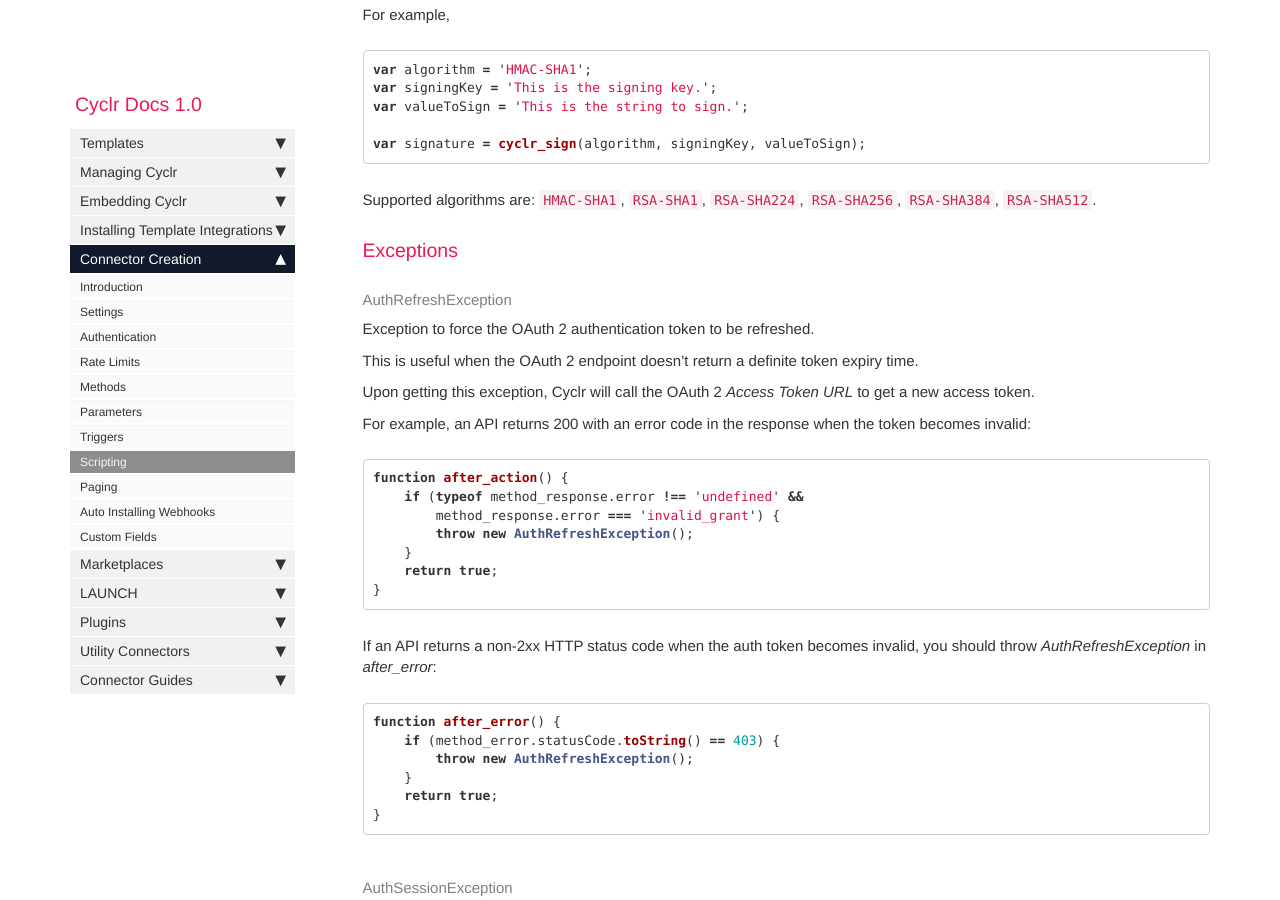
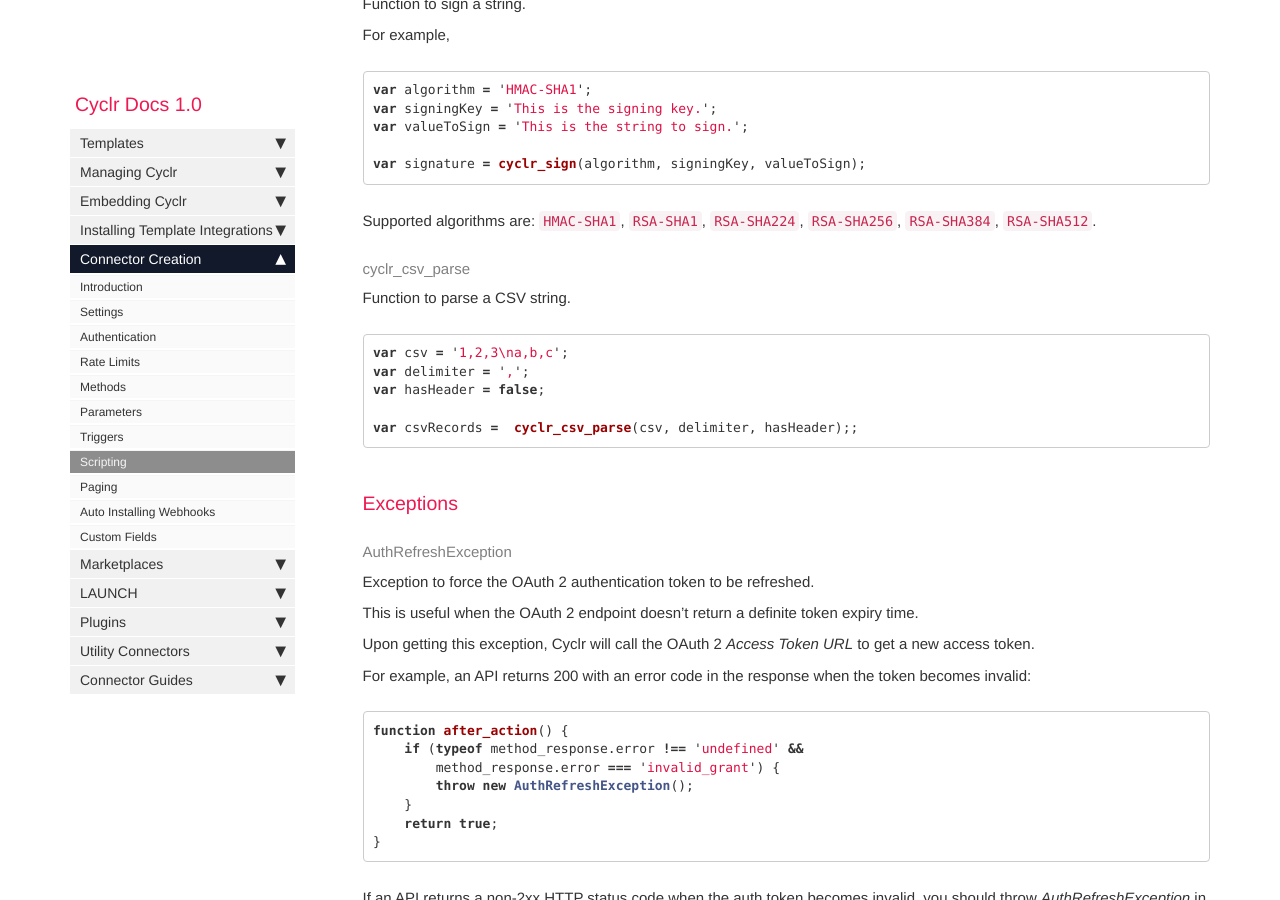
Before and after one commit to sneakysneak/docs, a Jekyll site: the page built from pages/custom-connectors/08-scripting.md, in a window 1280 px wide and 900 px high, scrolled down 7138 px. Built offline with Jekyll 4.4.1, drawn with Linux system fonts in a browser that asks for light colours; nearby versions of some CDN libraries; comment, search, counter and statistics services are not loaded.

Commit message:
Add CSV parse function

````diff
--- a/pages/custom-connectors/08-scripting.md
+++ b/pages/custom-connectors/08-scripting.md
@@ -282,6 +282,18 @@ var signature = cyclr_sign(algorithm, signingKey, valueToSign);
 
 Supported algorithms are: `HMAC-SHA1`, `RSA-SHA1`, `RSA-SHA224`, `RSA-SHA256`, `RSA-SHA384`, `RSA-SHA512`.
 
+#### cyclr_csv_parse
+
+Function to parse a CSV string.
+
+```javascript
+var csv = '1,2,3\na,b,c';
+var delimiter = ',';
+var hasHeader = false;
+
+var csvRecords =  cyclr_csv_parse(csv, delimiter, hasHeader);;
+```
+
 ### Exceptions
 
 #### AuthRefreshException
````
